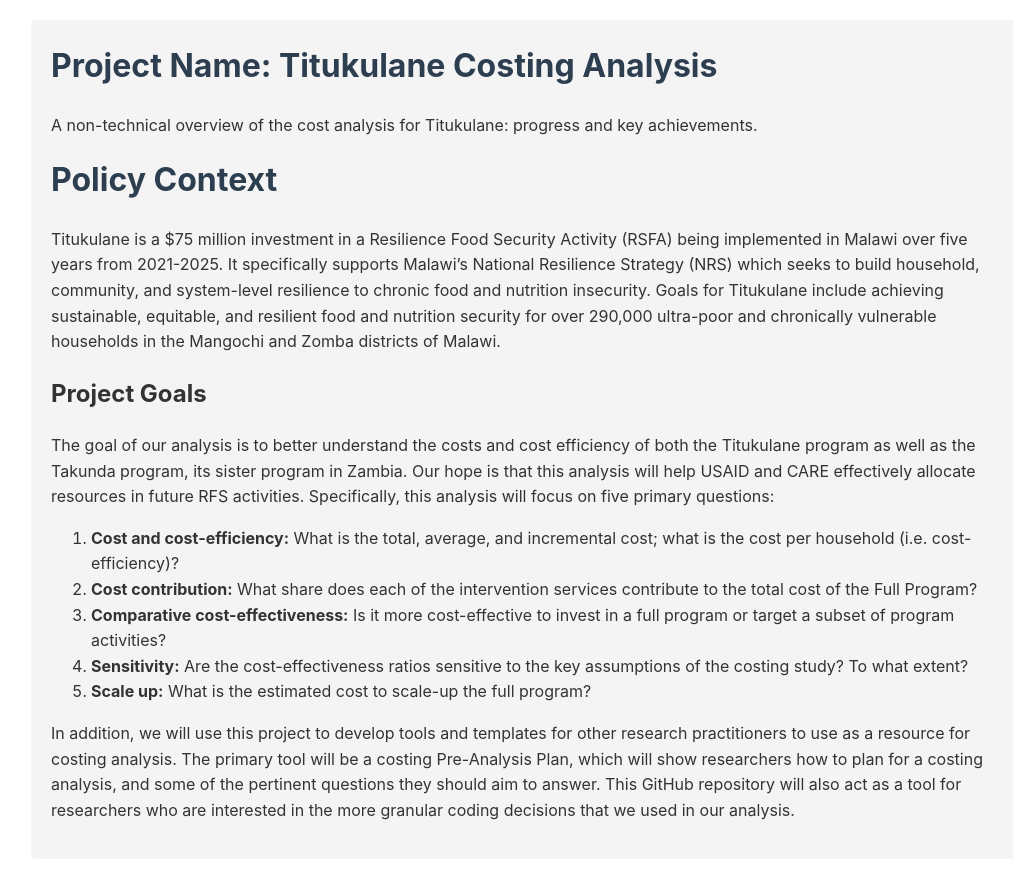
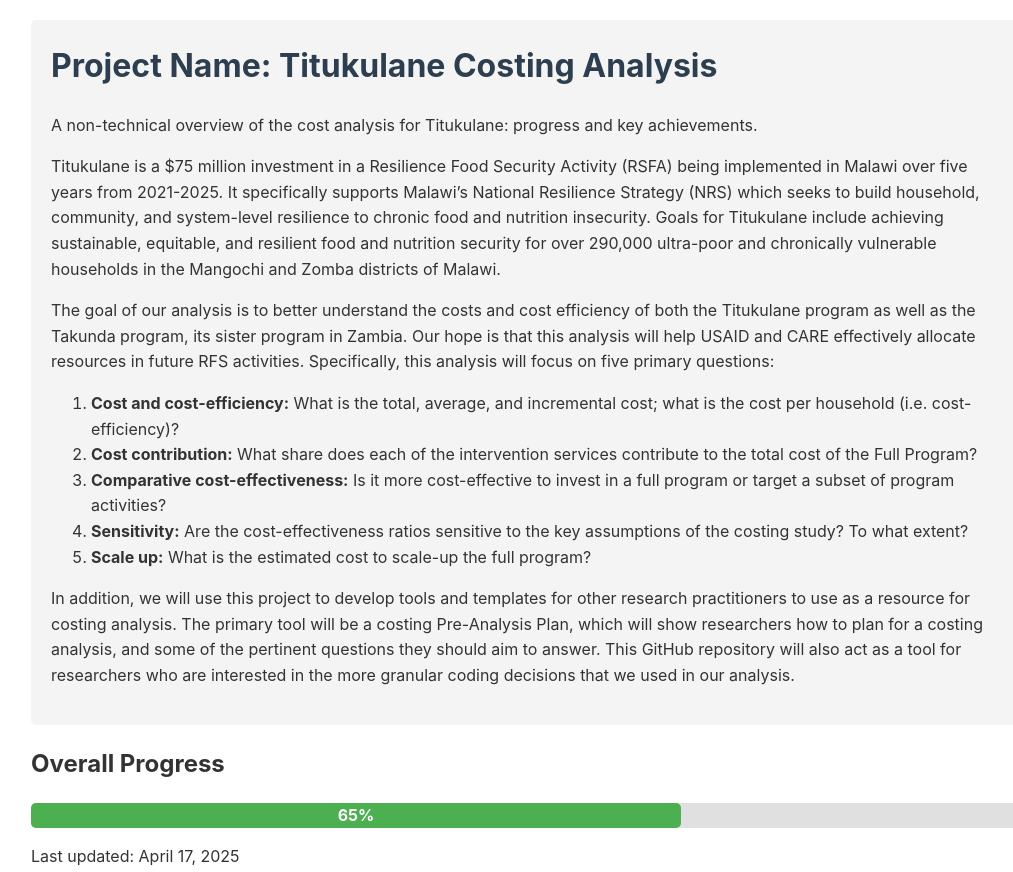
Before and after one commit to lizbrown2000/Titukulane-Project-Dashboard, a plain HTML site: page index.html in a window 1280 px wide. Shown: the top 872 px of the page, without its empty margins (109-1122 px from the left). Drawn offline with Linux system fonts and the light colour scheme.

Commit message:
Update index.html

```diff
--- a/index.html
+++ b/index.html
@@ -96,12 +96,8 @@
     <header>
         <h1>Project Name: Titukulane Costing Analysis</h1>
         <p>A non-technical overview of the cost analysis for Titukulane: progress and key achievements.</p>
-
-            <h1>Policy Context</h1>
-
     <p>Titukulane is a $75 million investment in a Resilience Food Security Activity (RSFA) being implemented in Malawi over five years from 2021-2025. It specifically supports Malawi’s National Resilience Strategy (NRS) which seeks to build household, community, and system-level resilience to chronic food and nutrition insecurity. Goals for Titukulane include achieving sustainable, equitable, and resilient food and nutrition security for over 290,000 ultra-poor and chronically vulnerable households in the Mangochi and Zomba districts of Malawi.</p>
 
-    <h2>Project Goals</h2>
 
     <p>The goal of our analysis is to better understand the costs and cost efficiency of both the Titukulane program as well as the Takunda program, its sister program in Zambia. Our hope is that this analysis will help USAID and CARE effectively allocate resources in future RFS activities. Specifically, this analysis will focus on five primary questions:</p>
 
```
